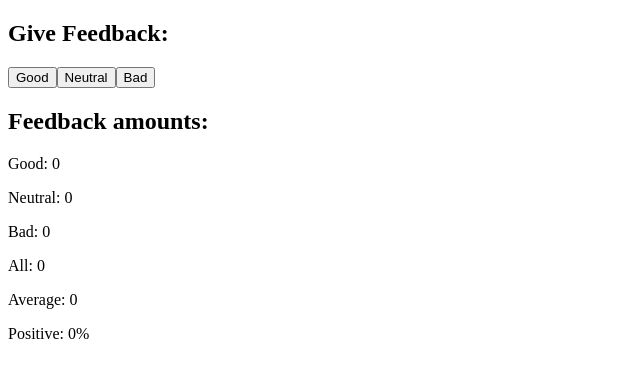
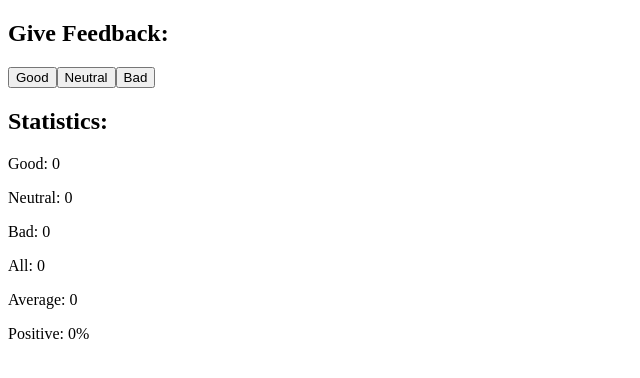
Before and after one commit to tohtoriteppo/FullStackOpenCourse, a React (Vite) app in the folder osa1/unicafe/: page / in a window 1280 px wide. Shown: the top 378 px of the page, without its empty margins (0-640 px from the left). Built offline with nearby package versions, Linux system fonts and the light colour scheme.

Commit message:
tehtävä 1.8

```diff
--- a/osa1/unicafe/src/App.jsx
+++ b/osa1/unicafe/src/App.jsx
@@ -1,6 +1,21 @@
 import { useState } from 'react'
 
 const Button = ({ onClick, text }) => <button onClick={onClick}>{text}</button>
+
+const Statistics = (props) => {
+
+  return (
+    <div>
+      <h2>Statistics:</h2>
+      <p>Good: {props.good}</p>
+      <p>Neutral: {props.neutral}</p>
+      <p>Bad: {props.bad}</p>
+      <p>All: {props.all}</p>
+      <p>Average: {props.average}</p>
+      <p>Positive: {props.positive}%</p>
+    </div>
+  )
+}
 
 const App = () => {
 
@@ -11,10 +26,12 @@ const App = () => {
   const [average, setAverage] = useState(0)
   const [positive, setPositive] = useState(0)
 
+  // Update average -> good - value = 1, neutral = 0, bad = -1
   const updateAverage = (value) => {
     const updatedAverage = (value+(good-bad))/(all+1)
     setAverage(updatedAverage)
   }
+  // Update positive %, if positive feedback -> value = 1, otherwise 0
   const updatePositive = (value) => {
     const updatedPositive = ((good + value) / (all+1))*100
     setPositive(updatedPositive)
@@ -45,13 +62,7 @@ const App = () => {
       <Button onClick={handleGoodFeedback} text='Good' />
       <Button onClick={handleNeutralFeedback} text='Neutral' />
       <Button onClick={handleBadFeedback} text='Bad' />
-      <h2>Feedback amounts:</h2>
-      <p>Good: {good}</p>
-      <p>Neutral: {neutral}</p>
-      <p>Bad: {bad}</p>
-      <p>All: {all}</p>
-      <p>Average: {average}</p>
-      <p>Positive: {positive}%</p>
+      <Statistics good={good} neutral={neutral} bad={bad} all={all} average={average} positive={positive}/>
     </div>
   )
 }
```
